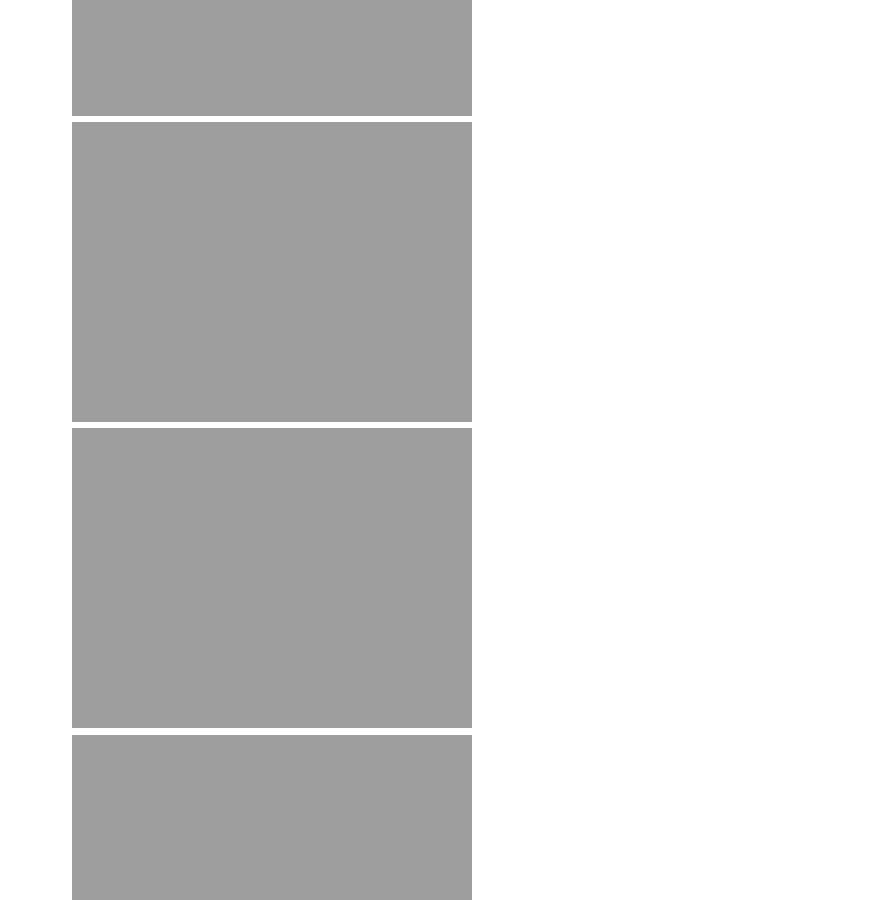
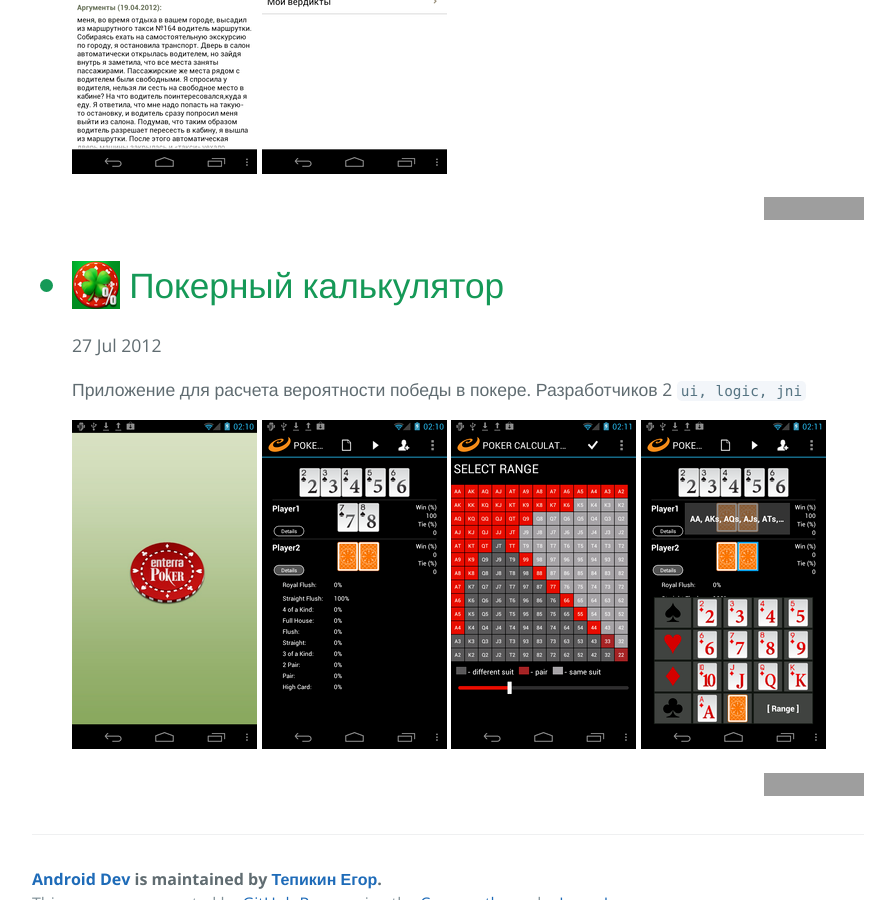
Before and after one commit to tepikin/tepikin.github.io, a Jekyll site: the page built from portfolio/index.html, in a window 1280 px wide and 900 px high, scrolled down 5139 px. Shown: the whole window, without its empty margins (192-1087 px from the left). Built offline with Jekyll 4.4.1, drawn with Linux system fonts in a browser that asks for light colours; grey boxes are pictures that could not be loaded.

Commit message:
poker calc added

```diff
--- /dev/null
+++ b/_posts/2012-07-27-portfolio_poker_calc.markdown
@@ -0,0 +1,27 @@
+---
+layout: post
+title:  "Покерный калькулятор"
+date:   2012-07-27 00:00:00
+icon: /portfolio/images/pokerCalculator/icon_48.png
+order: 101
+vkcomments: true
+share_buttons: true
+categories: portfolio
+---
+
+Приложение для расчета вероятности победы в покере. Разработчиков 2 `ui, logic, jni`
+
+<p>
+<div>
+<a class="example-image-link" href="{{ site.baseurl }}/portfolio/images/pokerCalculator/1.png" data-lightbox="example-set" data-title="Camly"><img class="example-image" src="{{ site.baseurl }}/portfolio/images/pokerCalculator/thumb_1.png" alt=""/></a>
+<a class="example-image-link" href="{{ site.baseurl }}/portfolio/images/pokerCalculator/2.png" data-lightbox="example-set" data-title="Camly"><img class="example-image" src="{{ site.baseurl }}/portfolio/images/pokerCalculator/thumb_2.png" alt=""/></a>
+<a class="example-image-link" href="{{ site.baseurl }}/portfolio/images/pokerCalculator/3.png" data-lightbox="example-set" data-title="Camly"><img class="example-image" src="{{ site.baseurl }}/portfolio/images/pokerCalculator/thumb_3.png" alt=""/></a>
+<a class="example-image-link" href="{{ site.baseurl }}/portfolio/images/pokerCalculator/4.png" data-lightbox="example-set" data-title="Camly"><img class="example-image" src="{{ site.baseurl }}/portfolio/images/pokerCalculator/thumb_4.png" alt=""/></a>
+</div>
+</p>
+
+<p align="right">
+<a href='https://play.google.com/store/apps/details?id=com.enterra.android.apps.pokercalculator&utm_source=global_co&utm_medium=prtnr&utm_content=Mar2515&utm_campaign=PartBadge&pcampaignid=MKT-Other-global-all-co-prtnr-py-PartBadge-Mar2515-1'><img alt='Доступно на Google Play' src='https://play.google.com/intl/en_us/badges/images/generic/ru_badge_web_generic.png' width="100"/></a>
+</p>
+
+<!--more-->
```
Also changed, not shown: _posts/2012-09-17-portfolio_instance_jude.markdown (+6 -6 lines), portfolio/images/pokerCalculator/1.png (renamed from portfolio/images/pokerCalculator/device-2012-10-05-165230.png), portfolio/images/pokerCalculator/2.png (renamed from portfolio/images/pokerCalculator/device-2012-10-05-165304.png), portfolio/images/pokerCalculator/3.png (renamed from portfolio/images/pokerCalculator/device-2012-10-05-165328.png), portfolio/images/pokerCalculator/4.png (renamed from portfolio/images/pokerCalculator/device-2012-10-05-165353.png), portfolio/images/pokerCalculator/icon.png (added), portfolio/images/pokerCalculator/icon_48.png (added), portfolio/images/pokerCalculator/thumb_1.png (added), portfolio/images/pokerCalculator/thumb_2.png (added), portfolio/images/pokerCalculator/thumb_3.png (added), portfolio/images/pokerCalculator/thumb_4.png (added).
